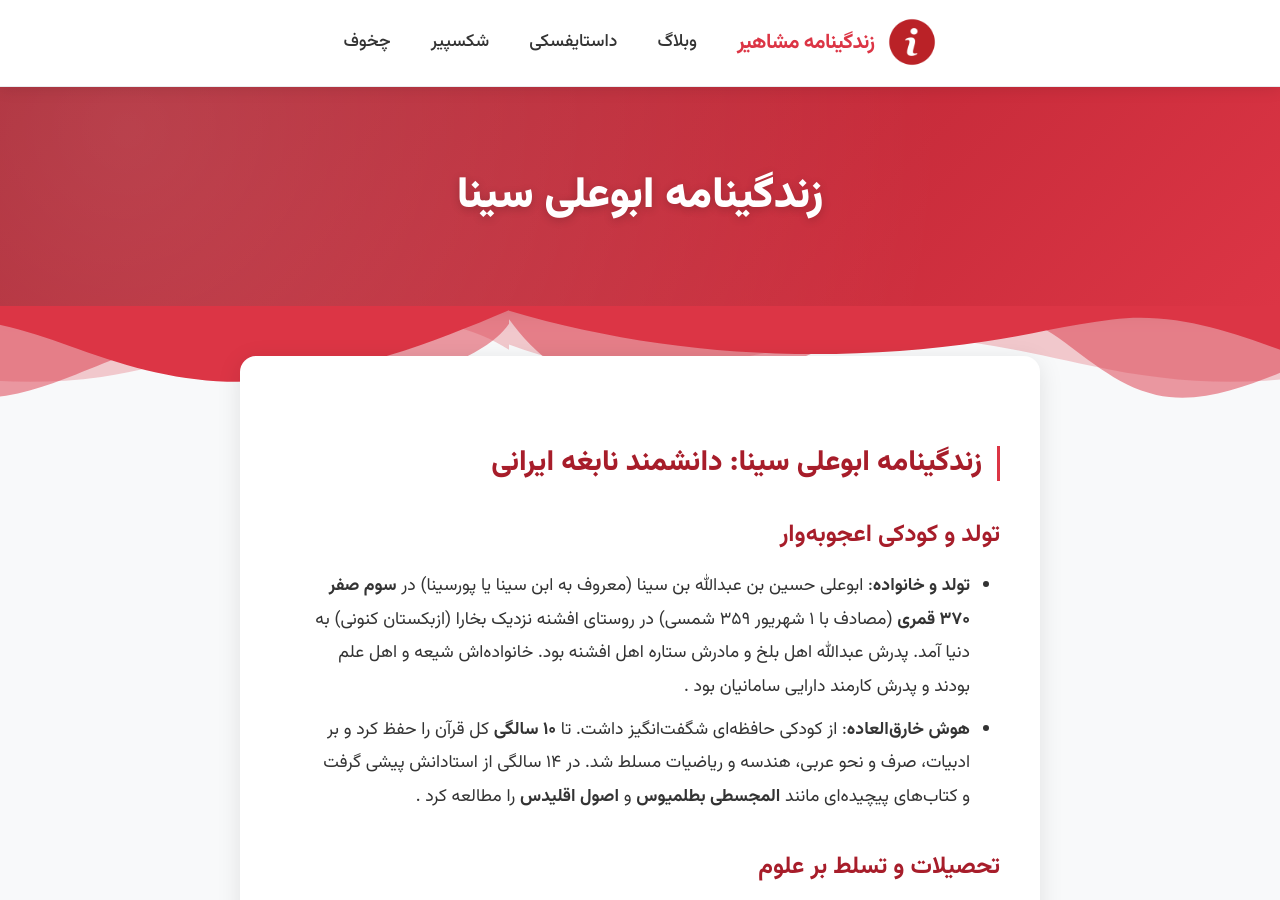
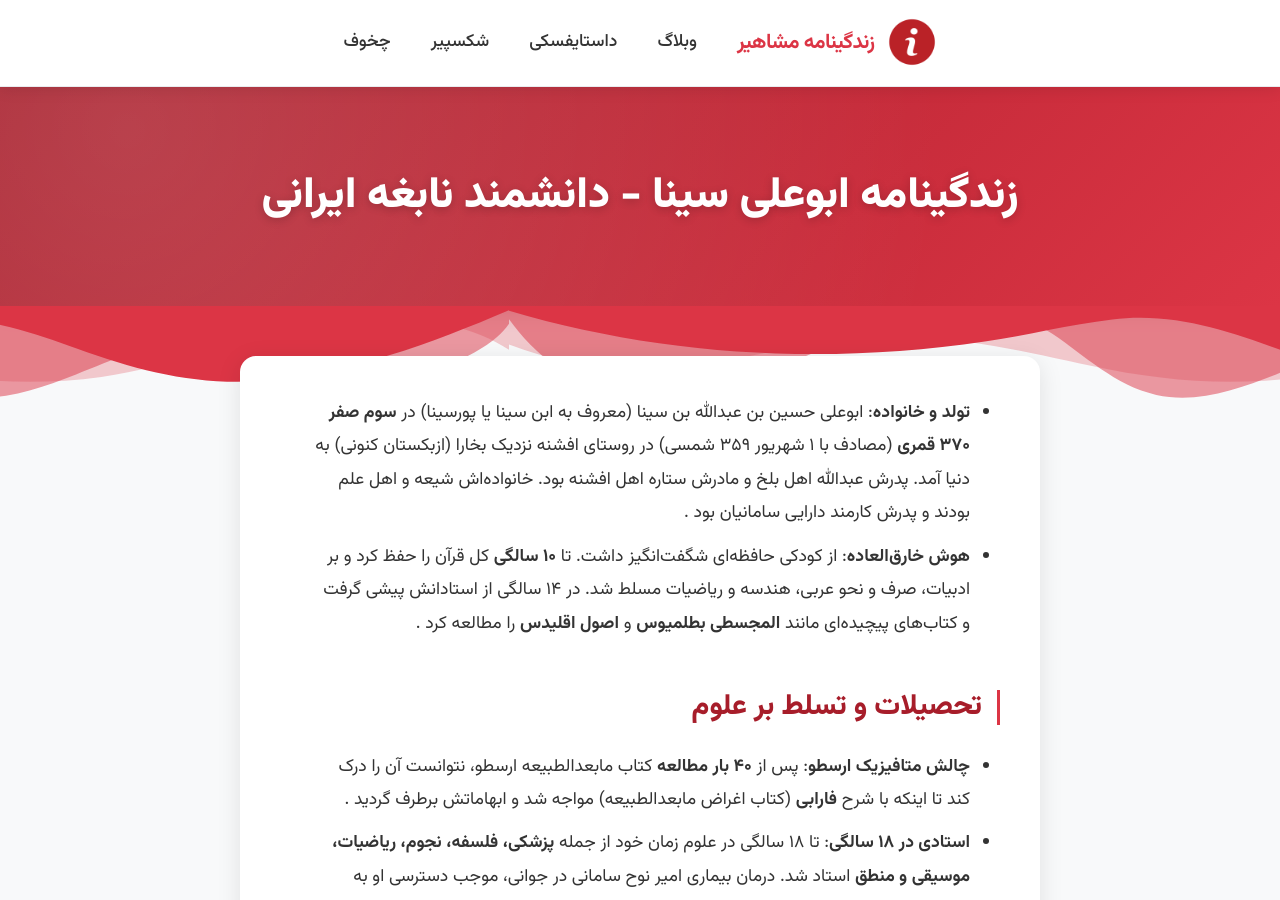
Before and after one commit to darkblog/darkblog.github.io, a Jekyll site: the page built from _posts/2025-7-21-107.md, in a window 1280 px wide and 900 px high. Built offline with Jekyll 4.4.1, drawn with Linux system fonts in a browser that asks for light colours; some of the changed text lies outside the part shown.

Commit message:
Update 2025-7-21-107.md

```diff
--- a/_posts/2025-7-21-107.md
+++ b/_posts/2025-7-21-107.md
@@ -1,39 +1,36 @@
 ---
 layout: post
-title: زندگینامه ابوعلی سینا
+title: زندگینامه ابوعلی سینا - دانشمند نابغه ایرانی
 ---
 
-## زندگینامه ابوعلی سینا: دانشمند نابغه ایرانی
-
-### تولد و کودکی اعجوبه‌وار
 - **تولد و خانواده**: ابوعلی حسین بن عبدالله بن سینا (معروف به ابن سینا یا پورسینا) در **سوم صفر ۳۷۰ قمری** (مصادف با ۱ شهریور ۳۵۹ شمسی) در روستای افشنه نزدیک بخارا (ازبکستان کنونی) به دنیا آمد. پدرش عبدالله اهل بلخ و مادرش ستاره اهل افشنه بود. خانواده‌اش شیعه و اهل علم بودند و پدرش کارمند دارایی سامانیان بود .
 - **هوش خارق‌العاده**: از کودکی حافظه‌ای شگفت‌انگیز داشت. تا **۱۰ سالگی** کل قرآن را حفظ کرد و بر ادبیات، صرف و نحو عربی، هندسه و ریاضیات مسلط شد. در ۱۴ سالگی از استادانش پیشی گرفت و کتاب‌های پیچیده‌ای مانند **المجسطی بطلمیوس** و **اصول اقلیدس** را مطالعه کرد .
 
-### تحصیلات و تسلط بر علوم
+## تحصیلات و تسلط بر علوم
 - **چالش متافیزیک ارسطو**: پس از **۴۰ بار مطالعه** کتاب مابعدالطبیعه ارسطو، نتوانست آن را درک کند تا اینکه با شرح **فارابی** (کتاب اغراض مابعدالطبیعه) مواجه شد و ابهاماتش برطرف گردید .
 - **استادی در ۱۸ سالگی**: تا ۱۸ سالگی در علوم زمان خود از جمله **پزشکی، فلسفه، نجوم، ریاضیات، موسیقی و منطق** استاد شد. درمان بیماری امیر نوح سامانی در جوانی، موجب دسترسی او به کتابخانه سلطنتی بخارا شد که نقطه عطفی در دانش‌اندوزی‌اش بود .
 
-### سفرهای پر فراز و نشیب
+## سفرهای پر فراز و نشیب
 - **گریز از غزنویان**: پس از حمله سلطان محمود غزنوی به بخارا، به **گرگانج** (خوارزم) و سپس **جرجان** رفت. در راه با عارف مشهور **ابوسعید ابوالخیر** ملاقات کرد .
 - **زندان و فرار**: در همدان به وزارت **شمس‌الدوله دیلمی** منصوب شد، اما پس از مرگ او، به اتهام خیانت زندانی شد. در زندان کتاب‌های **شفا** و **قانون** را نوشت و سپس با لباس درویشی گریخت .
 - **پناهندگی به اصفهان**: در اصفهان تحت حمایت **علاءالدوله کاکویه** ۱۵ سال زندگی آرامی داشت و به تدریس و پژوهش پرداخت. در این دوره **رصدخانه‌ای** ساخت و به رصد کواکب مشغول شد .
 
-### آثار ماندگار
+## آثار ماندگار
 - **کتاب قانون در طب**: مهم‌ترین اثر پزشکی ابن سینا که به مدت **۷۰۰ سال** در دانشگاه‌های اروپا تدریس می‌شد. این کتاب به زبان عربی نوشته شد و بعدها به فارسی ترجمه گردید .
 - **کتاب شفا**: دائرةالمعارف عظیم فلسفی در چهار بخش منطق، طبیعیات، ریاضیات و الهیات. هدف آن "درمان جهل روح" بود .
 - **آثار فارسی**: با وجود رواج عربی، آثاری مانند **دانشنامه علائی** و **رساله نبض** را به فارسی نوشت و برای ساخت واژه‌های فارسی جدید تلاش کرد .
 > در مجموع، **۴۵۰ اثر** به او منسوب است که ۱۳۱ اثر اصیل و ۱۱۱ اثر منسوب قطعی هستند .
 
-### علت مرگ و آرامگاه
+## علت مرگ و آرامگاه
 - **حمله غزنویان و بیماری**: هنگام حمله **مسعود غزنوی** به اصفهان، بخشی از آثارش نابود شد و این واقعه ضربه روحی شدیدی به او وارد کرد. همزمان به بیماری **قولنج** (نوعی درد شکمی) مبتلا شد .
 - **مرگ در همدان**: در سن ۵۷ سالگی (اول رمضان ۴۲۸ قمری، مصادف با ۲۸ خرداد یا ۲ تیر ۴۱۶ شمسی) در همدان درگذشت. برخی منابع علت مرگ را **سرطان روده** یا **آمیبیاز** ذکر کرده‌اند .
 - **آرامگاه کنونی**: مقبره او در میدان بوعلی سینای همدان، توسط **هوشنگ سیحون** با الهام از **برج گنبد قابوس** طراحی و در دوره پهلوی ساخته شد. این بنا در سال ۱۳۷۶ در فهرست آثار ملی ایران ثبت شد .
 
-### میراث و تأثیرات جهانی
+## میراث و تأثیرات جهانی
 - **روز پزشک**: اول شهریور (زادروز او) در ایران به پاس خدماتش به علم پزشکی، **"روز پزشک"** نامگذاری شده است .
 - **جایزه ابن‌سینا**: سازمان یونسکو هر دو سال یکبار **"جایزه ابن‌سینا"** را در زمینه فلسفه اخلاق اعطا می‌کند .
 - **تأثیر فلسفی**: نظام فلسفی او ترکیبی از مشائی‌گری ارسطو و نئوافلاطونی‌سم بود. ارائه **"برهان صدیقین"** برای اثبات خدا از نوآوری‌های اوست .
-- **شخصیت چندبعدی**: علاوه بر علوم، در شعر و عرفان نیز تبحر داشت. اشعاری در ستایش امام علی(ع) سرود:
+- **شخصیت چندبعدی**: علاوه بر علوم، در شعر و عرفان نیز تبحر داشت. اشعاری در ستایش امام علی سرود:
   > *"با جان و روان بوعلی، مهر علی چون شیر و شکر به هم برآمیخته‌اند"* .
 
 ابن سینا نه تنها نماد **طلوع عقلانیت در تمدن اسلامی**، بلکه پلی میان دانش شرق و غرب بود. زندگی پرحادثه‌اش آمیخته با جست‌وجوی دانش، و میراثش گواهی بر ژرف‌نگری انسانی است که **"زندگی کوتاه و گسترده را بر زندگی دراز و محدود ترجیح می‌داد"** .
```
